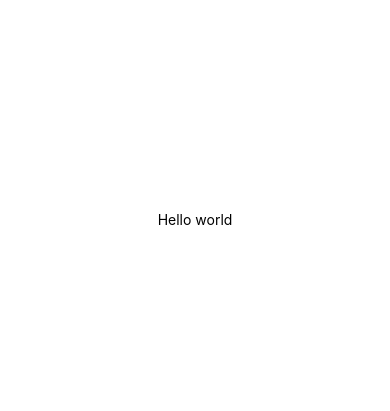
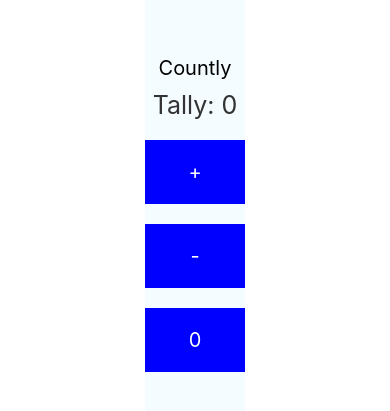
Before and after one commit to kdchoi-mkt/react-native-book-study, a React Native app in the folder ThirdProject/: screen / in a window 390 px wide. Shown: the part 203-614 px from the top of the page. Built offline with nearby package versions, Linux system fonts and the light colour scheme.

Commit message:
test Countly

```diff
--- a/ThirdProject/App.js
+++ b/ThirdProject/App.js
@@ -8,20 +8,17 @@
 
 import React from 'react';
 import {
-  SafeAreaView,
   StyleSheet,
-  ScrollView,
   View,
   Text,
-  StatusBar,
-  SafeAreaViewBase
 } from 'react-native';
+import Countly from './src/component/Countly'
 
 
 const App = () => {
   return (
     <View style={styles.mainView} >
-      <Text>Hello world</Text>
+      <Countly>Hello</Countly>
     </View>
   );
 };
```
